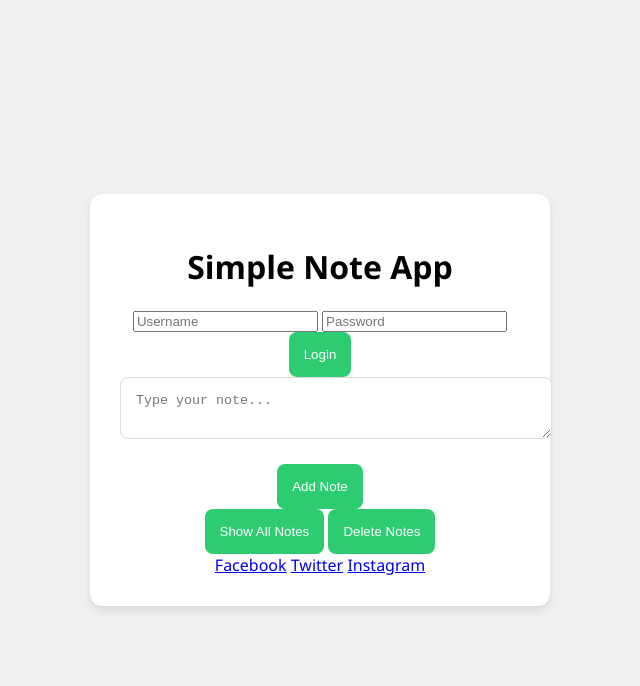
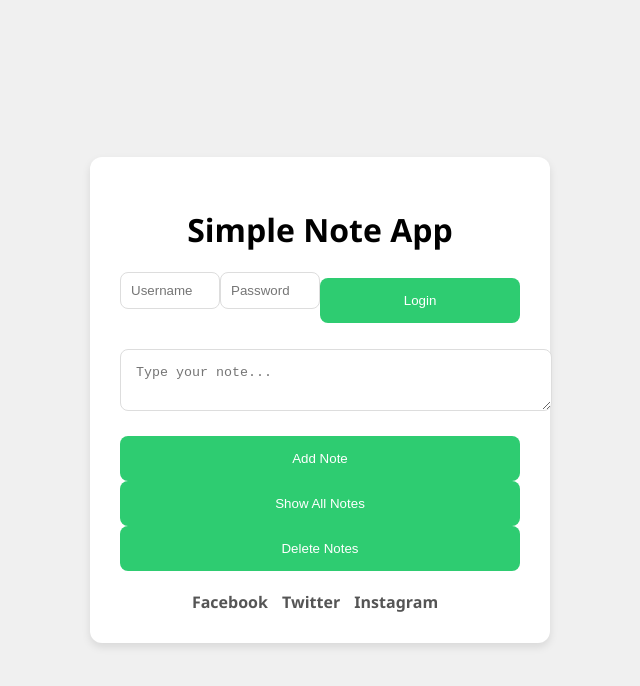
Before and after one commit to C00261577/Notes, a website: page index.html in a window 1280 px wide. Shown: the whole page, without its empty margins (320-960 px from the left). Drawn offline with nearby package versions, Linux system fonts and the light colour scheme.

Commit message:
Update styles.css

```diff
--- a/styles.css
+++ b/styles.css
@@ -17,11 +17,26 @@ body {
   text-align: center;
 }
 
-#notes-container {
-  margin-bottom: 30px;
+header {
+  margin-bottom: 20px;
 }
 
-textarea {
+.login-container {
+  display: flex;
+  align-items: center;
+  justify-content: space-between;
+}
+
+input {
+  width: 48%;
+  padding: 10px;
+  margin-bottom: 20px;
+  border: 1px solid #ddd;
+  border-radius: 8px;
+  box-sizing: border-box;
+}
+
+main textarea {
   width: 100%;
   padding: 15px;
   margin-bottom: 20px;
@@ -31,6 +46,7 @@ textarea {
 }
 
 button {
+  width: 100%;
   padding: 15px;
   background-color: #2ecc71;
   color: #fff;
@@ -43,3 +59,18 @@ button {
 button:hover {
   background-color: #27ae60;
 }
+
+footer {
+  margin-top: 20px;
+}
+
+.social-media-links a {
+  margin-right: 10px;
+  color: #555;
+  text-decoration: none;
+  font-weight: bold;
+}
+
+.social-media-links a:hover {
+  color: #2ecc71;
+}
```
